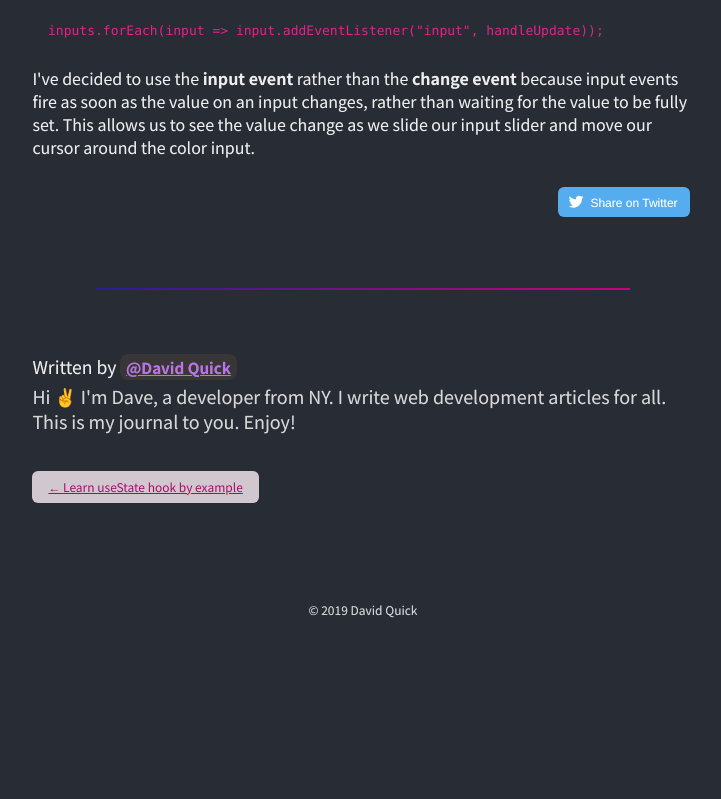
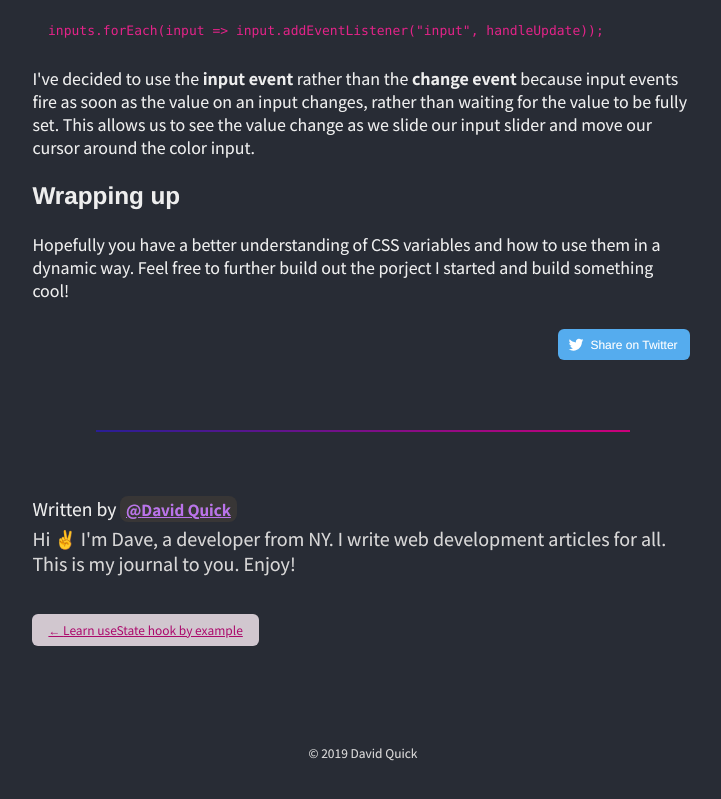
Before and after one commit to dvlprdave/papa-bear-codes, a Gatsby site: page /javascript/theming-with-css-variables/ in a window 1280 px wide. Shown: the part 5097-5896 px from the top of the page, without its empty margins (277-998 px from the left). Before the commit the page ends 5773 px from the top, so only its background shows below. Built offline with nearby package versions, Linux system fonts and the light colour scheme; Gatsby itself is replaced by a stand-in of ours; some packages are replaced by stand-ins of ours; code samples lack their colours; what typography-theme-github would draw is missing.

Commit message:
CSS variable article edit

````diff
--- a/content/blog/javascript/theming-with-css-variables.md
+++ b/content/blog/javascript/theming-with-css-variables.md
@@ -195,3 +195,7 @@ Lastly, we loop over each input and attach an event listener to the input event
 ```
 
 I've decided to use the **input event** rather than the **change event** because input events fire as soon as the value on an input changes, rather than waiting for the value to be fully set. This allows us to see the value change as we slide our input slider and move our cursor around the color input.
+
+## Wrapping up
+
+Hopefully you have a better understanding of CSS variables and how to use them in a dynamic way. Feel free to further build out the porject I started and build something cool!
````
